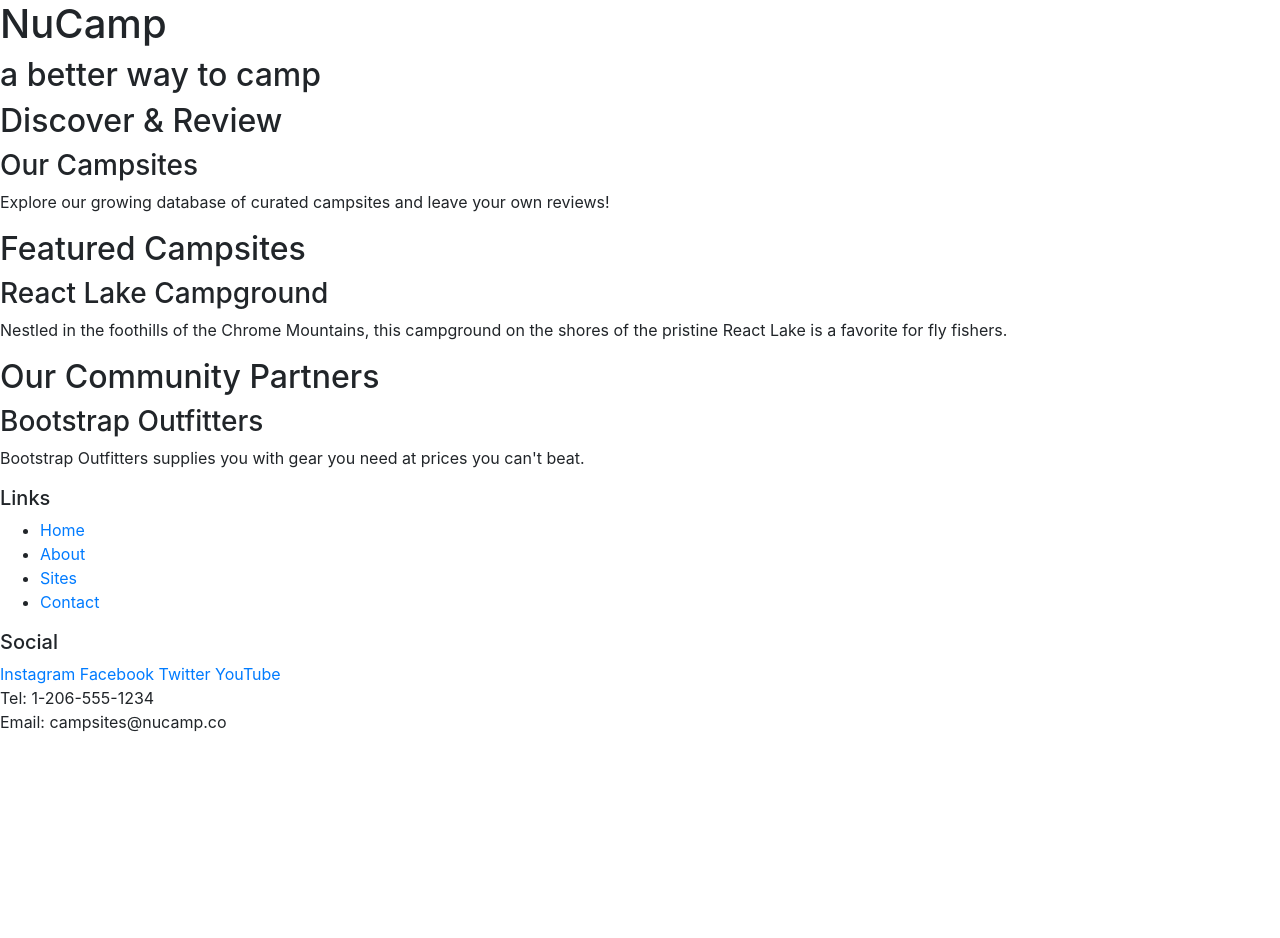
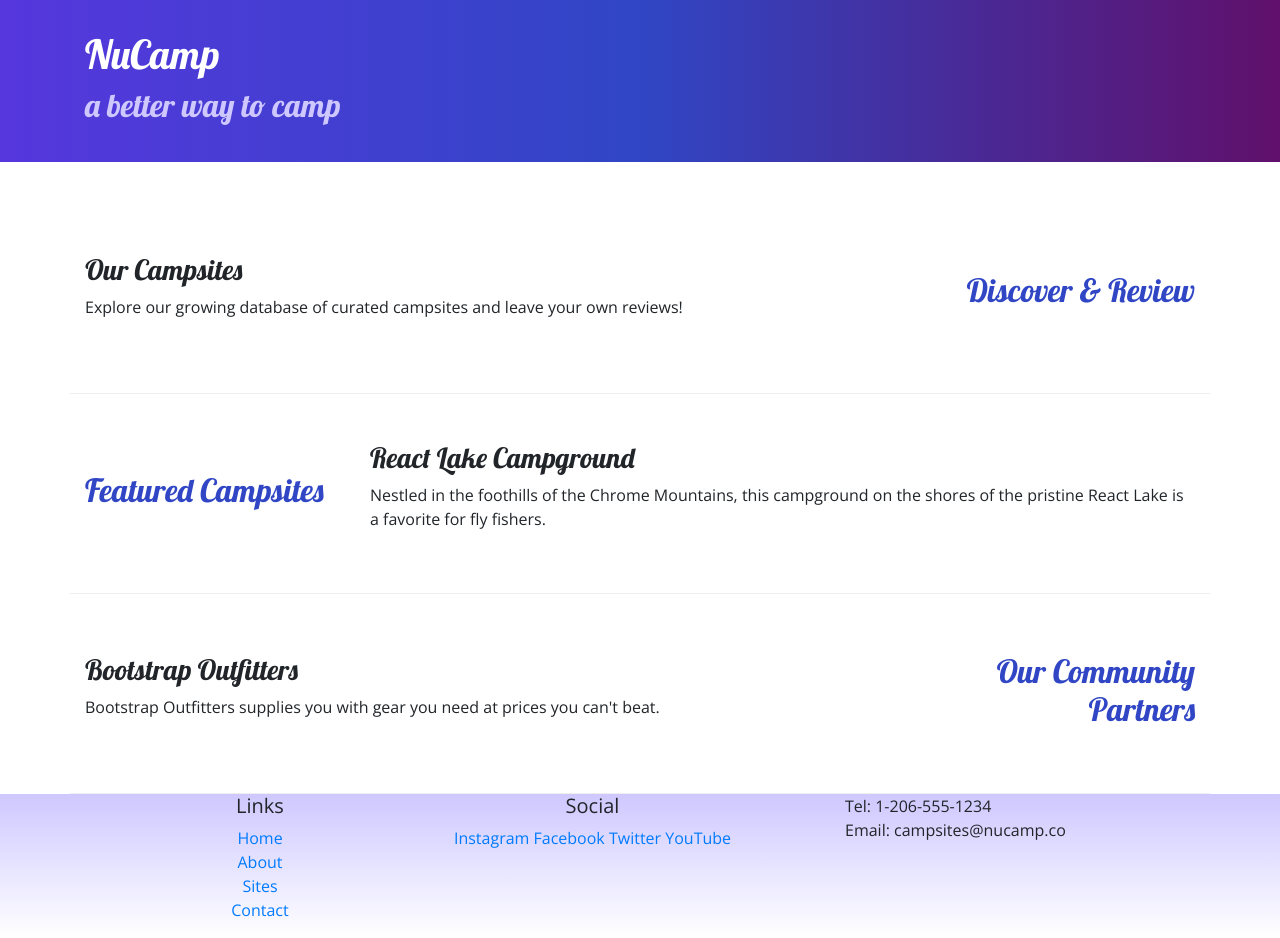
Before and after one commit to kylefoss007/nucampsite, a website: page index.html in a window 1280 px wide. Before the commit the page ends 800 px from the top, so only its background shows below. Drawn offline with nearby package versions, Linux system fonts and the light colour scheme.

Commit message:
Adding Custom Styles

```diff
--- /dev/null
+++ b/css/styles.css
@@ -0,0 +1,32 @@
+body {
+    font-family: "Open Sans", sans-serif;
+}
+
+h1, h2, h3 {
+    font-family: "Lobster", cursive;
+}
+
+h2 {
+    color: #3046C5;
+}
+
+header h2 {
+    color: #CEC8FF;
+}
+
+footer {
+    background-image: linear-gradient(#CEC8FF, white);
+    padding: 20px, 0;
+}
+
+.jumbotron {
+    padding: 30px;
+    background-image: linear-gradient(to right, #5637DD, #3046C5, #60106B);
+    color: white;
+}
+
+.row-content {
+    padding: 50px, 0;
+    border-bottom: 1px ridge;
+    min-height: 200px;
+}
--- a/index.html
+++ b/index.html
@@ -9,56 +9,82 @@
     <!-- Bootstrap CSS -->
     <link rel="stylesheet" href="node_modules/bootstrap/dist/css/bootstrap.min.css"/>
 
+    <!-- Additional CSS must be placed after Bootstrap CSS -->
+    <link rel="stylesheet" href="https://fonts.googleapis.com/css?family=Lobster|Open+Sans" />
+    <link rel="stylesheet" href="css/styles.css" />
+
     <title>NuCamp: A Better Way To Camp</title>
 </head>
 
 <body>
 
-    <header>
-        <div>
+    <header class="jumbotron jumbotron-fluid">
+        <div class="container">
+            <div class="row">
+                <div class="col">
                     <h1>NuCamp</h1>
                     <h2>a better way to camp</h2>
                 </div>
+            </div>
+        </div>
     </header>
 
-    <div>
-        <h2>Discover & Review</h2>
+    <div class="container">
+        <div class="row row-content align-items-center">
+            <div class="col-sm-4 order-sm-last col-md-3">
+                <h2 class="text-sm-right">Discover & Review</h2>
+            </div>
+            <div class="col">
                 <h3>Our Campsites</h3>
                 <p>Explore our growing database of curated campsites and leave your own reviews!</p>
             </div>
+        </div>
 
-    <div>
+        <div class="row row-content align-items-center">
+            <div class="col-sm-4 col-md-3">
                 <h2>Featured Campsites</h2>
+            </div>
+            <div class="col">
                 <h3>React Lake Campground</h3>
                 <p>Nestled in the foothills of the Chrome Mountains, this campground on the shores of the pristine React Lake is a favorite for fly fishers.</p>
             </div>
+        </div>
 
-    <div>
-        <h2>Our Community Partners</h2>
+        <div class="row row-content align-items-center">
+            <div class="col-sm-4 order-sm-last col-md-3">
+                <h2 class="text-sm-right">Our Community Partners</h2>
+            </div>
+            <div class="col">
                 <h3>Bootstrap Outfitters</h3>
                 <p>Bootstrap Outfitters supplies you with gear you need at prices you can't beat.</p>
             </div>
+        </div>
+    </div>
 
     <footer>
-        <div>
+        <div class="container">
+            <div class="row">
+                <div class="col-4 col-sm-2 offset-1 text-center">
                     <h5>Links</h5>
-            <ul>
+                    <ul class="list-unstyled">
                         <li><a href="#">Home</a></li>
                         <li><a href="#">About</a></li>
                         <li><a href="#">Sites</a></li>
                         <li><a href="#">Contact</a></li>
                     </ul>
                 </div>
-        <div>
+                <div class="col-6 col-sm-5 text-center">
                     <h5>Social</h5>
                     <a href="http://instagram.com/">Instagram</a>
                     <a href="http://facebook.com/">Facebook</a>
                     <a href="http://twitter.com/">Twitter</a>
                     <a href="http://youtube.com/">YouTube</a>
                 </div>
-        <div>
+                <div class="col-sm-4">
                     Tel: 1-206-555-1234<br />
                     Email: campsites@nucamp.co
+                </div>
+            </div>
         </div>
     </footer>
 
```
Lines whose indentation alone changed are shown as unchanged.
